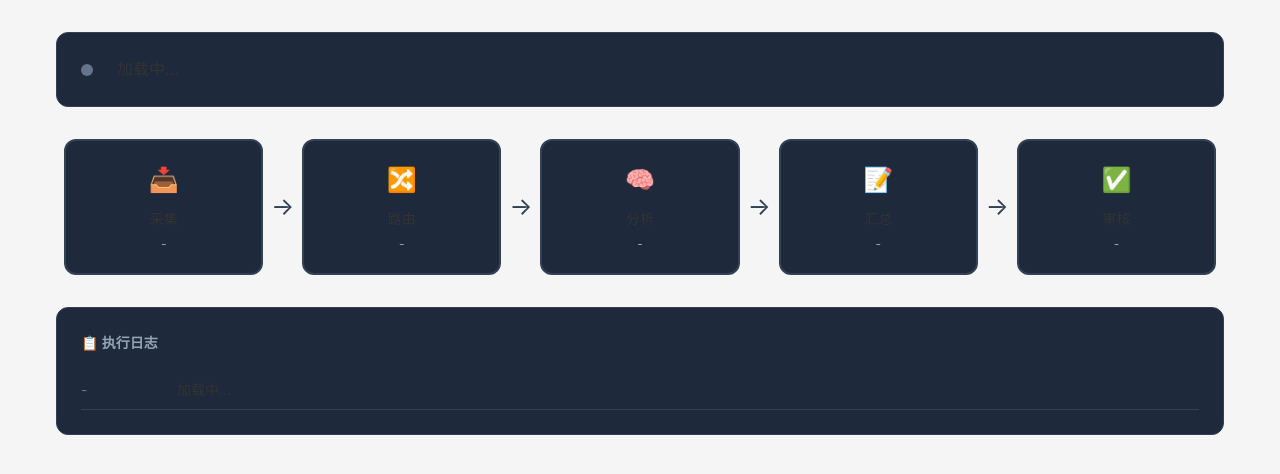
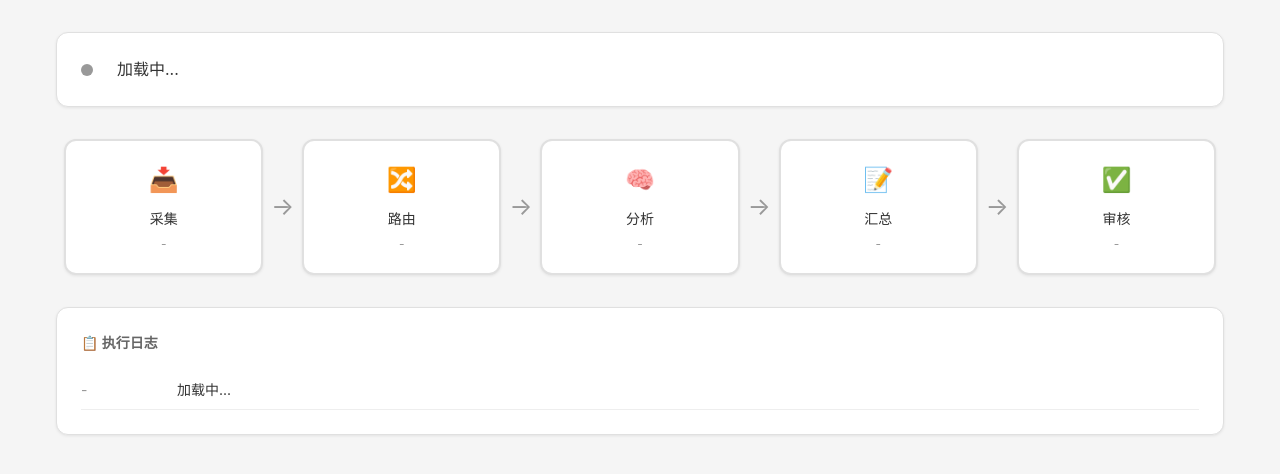
Before and after one commit to kangapp/ai-knowledge-base, a Python web app: template src/site/templates/dag.html in a window 1280 px wide. Shown: the part 141-615 px from the top of the page. Run offline with Jinja, Linux system fonts and the light colour scheme; the template is opened without the code that fills it, so the values that code supplies are empty.

Commit message:
style: change config/dag/dashboard to light theme matching index

```diff
--- a/src/site/static/css/style.css
+++ b/src/site/static/css/style.css
@@ -35,55 +35,52 @@ main { max-width: 1200px; margin: 2rem auto; padding: 0 1rem; }
 .error { background: #fee; color: #c00; padding: 1rem; border-radius: 4px; }
 
 /* ===== Config Page ===== */
-.config-page { background: #0f172a; min-height: 100vh; padding: 2rem; }
+.config-page { background: #f5f5f5; min-height: 100vh; padding: 2rem; }
 .config-page .page-header { display: flex; align-items: center; gap: 1rem; margin-bottom: 2rem; }
-.config-page .badge { background: #1e40af; color: #93c5fd; padding: 0.25rem 0.75rem; border-radius: 9999px; font-size: 0.75rem; }
+.config-page .badge { background: #1a1a2e; color: #fff; padding: 0.25rem 0.75rem; border-radius: 9999px; font-size: 0.75rem; }
 .config-page .config-grid { gap: 1rem; }
-.config-page .badge { background: #1e40af; color: #93c5fd; padding: 0.25rem 0.75rem; border-radius: 9999px; font-size: 0.75rem; }
 .config-grid { display: grid; grid-template-columns: repeat(3, 1fr); gap: 1.5rem; }
-.config-card { background: #1e293b; border-radius: 12px; padding: 1.5rem; border: 1px solid #334155; }
-.config-card h3 { font-size: 0.875rem; color: #94a3b8; margin-bottom: 1rem; text-transform: uppercase; }
-.config-item { background: #0f172a; border-radius: 8px; padding: 0.75rem; margin-bottom: 0.5rem; border: 1px solid #334155; }
-.config-item.disabled { border-color: #475569; }
-.config-item.disabled { opacity: 0.5; }
+.config-card { background: #fff; border-radius: 12px; padding: 1.5rem; border: 1px solid #e0e0e0; box-shadow: 0 1px 3px rgba(0,0,0,0.08); }
+.config-card h3 { font-size: 0.875rem; color: #666; margin-bottom: 1rem; text-transform: uppercase; }
+.config-item { background: #f8f8f8; border-radius: 8px; padding: 0.75rem; margin-bottom: 0.5rem; border: 1px solid #e0e0e0; }
+.config-item.disabled { opacity: 0.5; background: #f0f0f0; }
 .config-item-header { display: flex; align-items: center; gap: 0.75rem; }
 .config-item .dot { width: 8px; height: 8px; border-radius: 50%; background: #22c55e; }
-.config-item.disabled .dot { background: #64748b; }
-.config-item .name { flex: 1; font-size: 0.875rem; }
-.config-item .meta { font-size: 0.75rem; color: #94a3b8; }
+.config-item.disabled .dot { background: #999; }
+.config-item .name { flex: 1; font-size: 0.875rem; color: #333; }
+.config-item .meta { font-size: 0.75rem; color: #999; }
 .config-models { display: flex; flex-wrap: wrap; gap: 0.5rem; margin-top: 0.5rem; }
-.model-tag { background: #334155; padding: 0.25rem 0.5rem; border-radius: 4px; font-size: 0.75rem; }
-.config-item .error { color: #f97316; font-size: 0.875rem; padding: 0.5rem; background: #451a03; border-radius: 4px; margin-top: 0.5rem; }
+.model-tag { background: #e8f4ff; color: #1a73e8; padding: 0.25rem 0.5rem; border-radius: 4px; font-size: 0.75rem; }
+.config-item .error { color: #c00; font-size: 0.875rem; padding: 0.5rem; background: #fee; border-radius: 4px; margin-top: 0.5rem; }
 
 /* ===== DAG Page ===== */
 .dag-page .page-header { margin-bottom: 2rem; }
-.dag-status-bar { background: #1e293b; border-radius: 12px; padding: 1.5rem; margin-bottom: 2rem; border: 1px solid #334155; display: flex; align-items: center; gap: 1.5rem; }
-.dag-status-bar .status-dot { width: 12px; height: 12px; border-radius: 50%; background: #64748b; }
+.dag-status-bar { background: #fff; border-radius: 12px; padding: 1.5rem; margin-bottom: 2rem; border: 1px solid #e0e0e0; box-shadow: 0 1px 3px rgba(0,0,0,0.08); display: flex; align-items: center; gap: 1.5rem; }
+.dag-status-bar .status-dot { width: 12px; height: 12px; border-radius: 50%; background: #999; }
 .dag-status-bar .status-dot.running, .dag-status-bar .status-dot.completed { background: #22c55e; }
 .dag-status-bar .status-dot.running { animation: pulse 2s infinite; }
 @keyframes pulse { 0%, 100% { opacity: 1; } 50% { opacity: 0.5; } }
 .dag-status-bar .status-dot.failed { background: #ef4444; }
-.dag-status-bar .run-info { margin-left: auto; text-align: right; font-size: 0.875rem; }
-.dag-status-bar .run-time { font-size: 0.75rem; color: #94a3b8; }
+.dag-status-bar .run-info { margin-left: auto; text-align: right; font-size: 0.875rem; color: #333; }
+.dag-status-bar .run-time { font-size: 0.75rem; color: #999; }
 .pipeline-flow { display: flex; align-items: center; gap: 0; margin-bottom: 2rem; }
 .stage { flex: 1; text-align: center; }
-.stage-box { background: #1e293b; border: 2px solid #334155; border-radius: 12px; padding: 1.25rem 1rem; margin: 0 0.5rem; }
-.stage.done .stage-box { border-color: #22c55e; background: #052e16; }
-.stage.active .stage-box { border-color: #fbbf24; background: #451a03; animation: glow 2s infinite; }
+.stage-box { background: #fff; border: 2px solid #e0e0e0; border-radius: 12px; padding: 1.25rem 1rem; margin: 0 0.5rem; box-shadow: 0 1px 3px rgba(0,0,0,0.08); }
+.stage.done .stage-box { border-color: #22c55e; background: #f0fff4; }
+.stage.active .stage-box { border-color: #fbbf24; background: #fffbeb; animation: glow 2s infinite; }
 @keyframes glow { 0%, 100% { box-shadow: 0 0 0 0 rgba(251,191,36,0.4); } 50% { box-shadow: 0 0 20px 4px rgba(251,191,36,0.2); } }
-.stage.waiting .stage-box { background: #334155; }
-.stage.waiting .stage-name { color: #64748b; }
+.stage.waiting .stage-box { background: #f5f5f5; border-color: #ddd; }
 .stage-icon { font-size: 1.5rem; margin-bottom: 0.5rem; }
-.stage-name { font-size: 0.875rem; font-weight: 500; }
-.stage-time { font-size: 0.75rem; color: #94a3b8; margin-top: 0.25rem; }
-.pipeline-flow .arrow { color: #334155; font-size: 1.5rem; }
-.dag-details { background: #1e293b; border-radius: 12px; padding: 1.5rem; border: 1px solid #334155; }
-.dag-details h3 { font-size: 0.875rem; color: #94a3b8; margin-bottom: 1rem; text-transform: uppercase; }
+.stage-name { font-size: 0.875rem; font-weight: 500; color: #333; }
+.stage-time { font-size: 0.75rem; color: #999; margin-top: 0.25rem; }
+.pipeline-flow .arrow { color: #999; font-size: 1.5rem; }
+.dag-details { background: #fff; border-radius: 12px; padding: 1.5rem; border: 1px solid #e0e0e0; box-shadow: 0 1px 3px rgba(0,0,0,0.08); }
+.dag-details h3 { font-size: 0.875rem; color: #666; margin-bottom: 1rem; text-transform: uppercase; }
 .logs { max-height: 200px; overflow-y: auto; }
-.log-entry { display: flex; gap: 1rem; padding: 0.5rem 0; border-bottom: 1px solid #334155; font-size: 0.875rem; }
-.log-time { color: #64748b; min-width: 80px; }
+.log-entry { display: flex; gap: 1rem; padding: 0.5rem 0; border-bottom: 1px solid #eee; font-size: 0.875rem; }
+.log-time { color: #999; min-width: 80px; }
 .log-entry.success .log-msg { color: #22c55e; }
-.log-entry.info .log-msg { color: #60a5fa; }
+.log-entry.info .log-msg { color: #1a73e8; }
 
 /* ===== Enhanced Dashboard ===== */
 .dashboard-page .page-header { display: flex; justify-content: space-between; align-items: center; margin-bottom: 2rem; }
```
